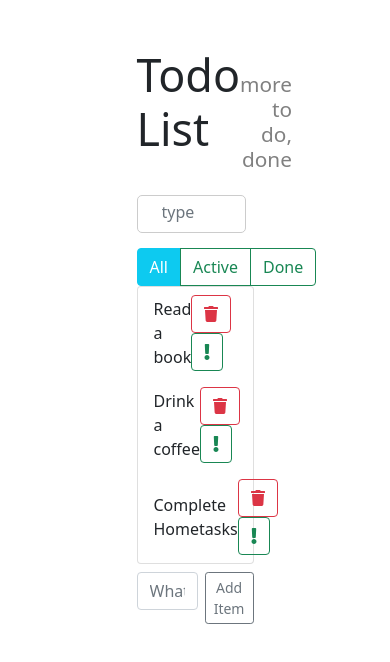
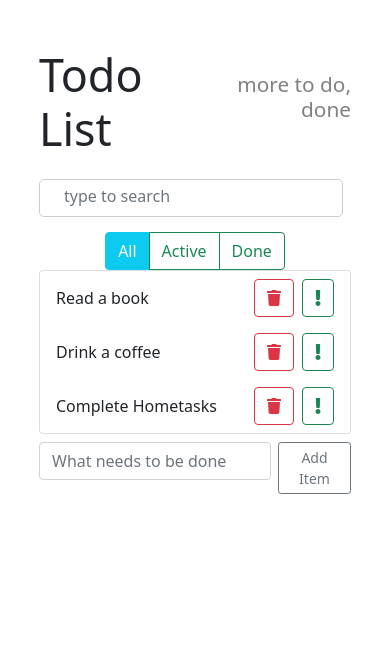
Before and after one commit to bekdevuz/react-udevs, a React (Create React App) app: page / in a window 390 px wide. Shown: the top 662 px of the page. Built offline with nearby package versions, Linux system fonts and the light colour scheme.

Commit message:
fix: update styles

```diff
--- a/src/App.css
+++ b/src/App.css
@@ -1,7 +1,7 @@
 @import "bootstrap/dist/css/bootstrap.min.css";
 .App {
   text-align: center;
-  width: 30%;
+  width: 35%;
   margin: 0 auto;
 }
 
@@ -12,3 +12,19 @@
 h3 {
   color: #6c757d !important;
 }
+
+@media only screen and (max-width: 920px) {
+  .App {
+    text-align: center;
+    width: 50%;
+    margin: 0 auto;
+  }
+}
+
+@media only screen and (max-width: 600px) {
+  .App {
+    text-align: center;
+    width: 80%;
+    margin: 0 auto;
+  }
+}
--- /dev/null
+++ b/src/components/TodoListItem/TodoListItem.css
@@ -0,0 +1,7 @@
+.todo-list {
+  list-style-type: none;
+  padding: 0;
+}
+.todo-list li {
+  text-align: left;
+}
```
